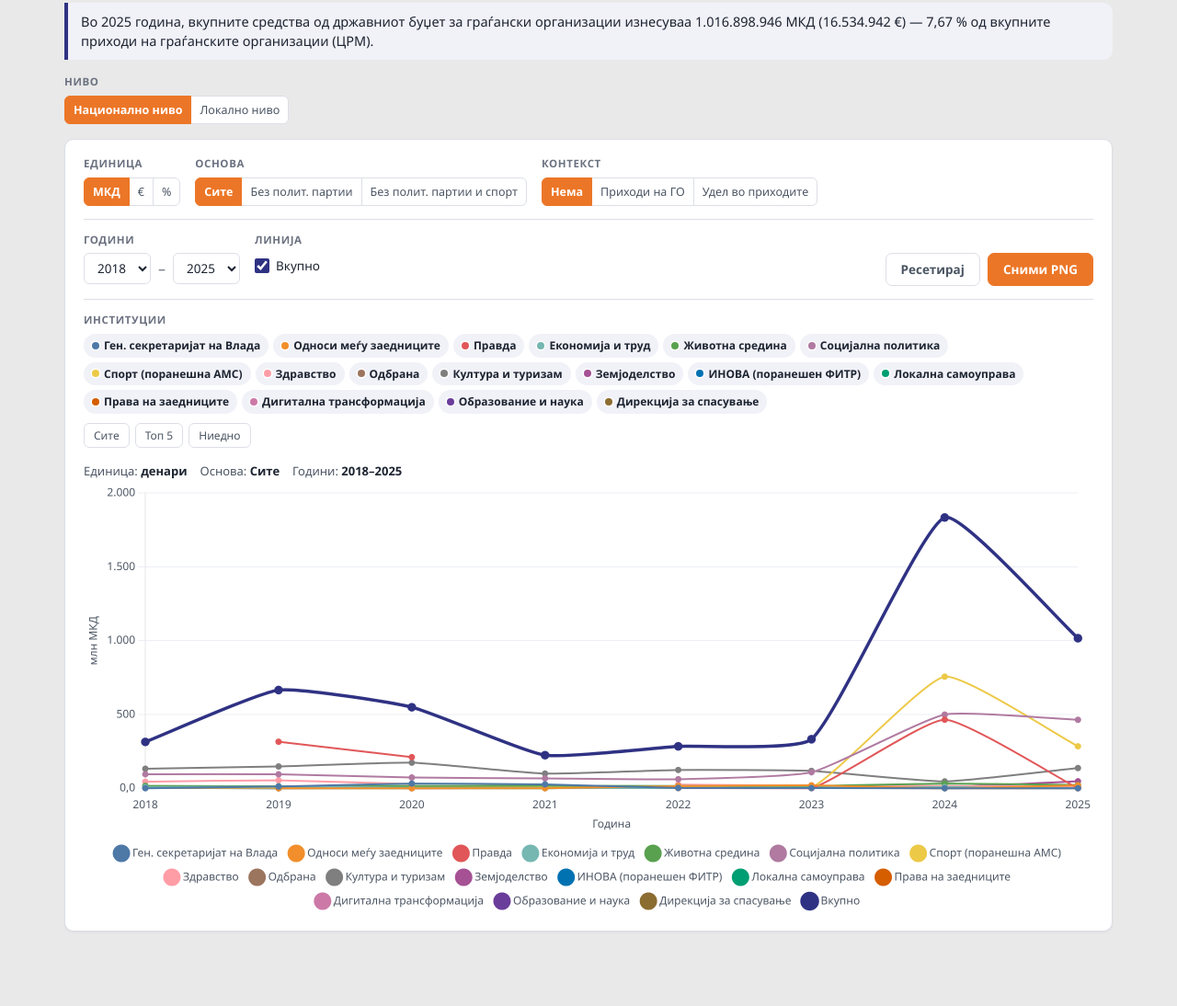
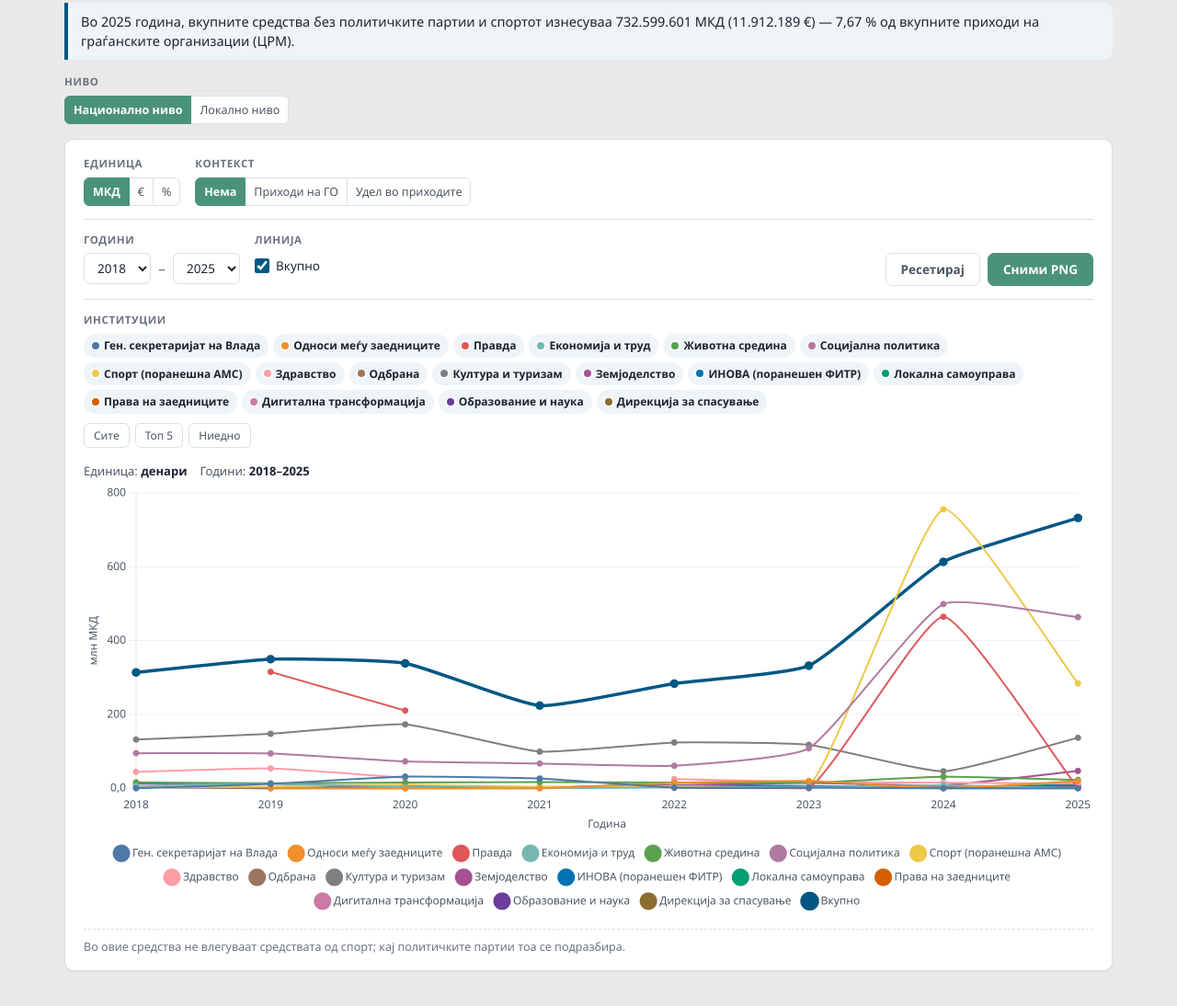
Before and after one commit to twibi/dfg-dashboard, a plain HTML site: page dist/dfg-dashboard-standalone.html in a window 1280 px wide. Shown: the part 170-1264 px from the top of the page at 92% size. Drawn offline with Linux system fonts and the light colour scheme.

Commit message:
Fix basis to 'Без политички партии и спорт', add chart footnote, new palette
- Drop the Основа selector: the Вкупно line, the headline sentence and the % denominator now all use the 'Без политички партии и спорт' figure only (the other bases stay in data.js but are never plotted).
- Add a footnote under the chart: sports funds are not included, political parties are taken to be excluded as well.
- Palette: main #2f3283 -> #005783 (titles, total line), accent #ec7627 -> #4a927b (buttons, active selectors); callout tint and hover green follow.
- Rebuild both single-file dist outputs, update README.

```diff
--- a/assets/css/style.css
+++ b/assets/css/style.css
@@ -1,5 +1,5 @@
 /* DFG dashboard – shared styles (no build step, plain CSS)
-   Palette: main #2f3283 · accent #ec7627 · background #e9e9e9
+   Palette: main #005783 · accent #4a927b · background #e9e9e9
 
    Everything is scoped under `.dfg-root`, every custom property carries the
    `--dfg-` prefix and every internal wrapper uses a `dash-` class, so the
@@ -9,10 +9,10 @@
    harmless) and `body.dfg-standalone`, which only matches the standalone
    site. */
 :root {
-  --dfg-main: #2f3283;          /* titles, level switch, total line */
-  --dfg-main-soft: #f1f1f8;     /* tinted callout background */
-  --dfg-accent: #ec7627;        /* action buttons, active selectors */
-  --dfg-accent-dark: #d9671d;
+  --dfg-main: #005783;          /* titles, total line */
+  --dfg-main-soft: #eef4f8;     /* tinted callout background */
+  --dfg-accent: #4a927b;        /* action buttons, active selectors */
+  --dfg-accent-dark: #3d7a66;
   --dfg-ink: #1c2430;
   --dfg-ink-soft: #4b5563;
   --dfg-ink-faint: #6b7280;
@@ -362,6 +362,16 @@ body.dfg-standalone .dfg-root .dash-page {
 
 .dfg-root .dash-caption .warn { color: var(--dfg-accent); font-weight: 600; }
 
+/* footnote sitting directly under the chart */
+.dfg-root .dash-foot {
+  margin: 14px 0 0;
+  padding-top: 10px;
+  border-top: 1px dashed var(--dfg-line);
+  font-size: 12.5px;
+  line-height: 1.5;
+  color: var(--dfg-ink-faint);
+}
+
 .dfg-root .dash-chart { position: relative; height: 470px !important; }
 
 .dfg-root .dash-empty {
@@ -499,6 +509,16 @@ body.dfg-standalone .dfg-root .dash-page {
   color: var(--dfg-ink-soft) !important;
 }
 
+.dfg-root .dash-foot {
+  display: block !important;
+  margin: 14px 0 0 !important;
+  padding-top: 10px !important;
+  font-size: 12.5px !important;
+  line-height: 1.5 !important;
+  text-align: left !important;
+  color: var(--dfg-ink-faint) !important;
+}
+
 .dfg-root .dash-empty {
   font-size: 15px !important;
   line-height: 1.6 !important;
--- a/dist/dfg-dashboard-standalone.html
+++ b/dist/dfg-dashboard-standalone.html
@@ -8,7 +8,7 @@
   <style>
 /* ==== dfg-dashboard: begin scoped styles (generated) ==== */
 /* DFG dashboard – shared styles (no build step, plain CSS)
-   Palette: main #2f3283 · accent #ec7627 · background #e9e9e9
+   Palette: main #005783 · accent #4a927b · background #e9e9e9
 
    Everything is scoped under `.dfg-root`, every custom property carries the
    `--dfg-` prefix and every internal wrapper uses a `dash-` class, so the
@@ -18,10 +18,10 @@
    harmless) and `body.dfg-standalone`, which only matches the standalone
    site. */
 :root {
-  --dfg-main: #2f3283;          /* titles, level switch, total line */
-  --dfg-main-soft: #f1f1f8;     /* tinted callout background */
-  --dfg-accent: #ec7627;        /* action buttons, active selectors */
-  --dfg-accent-dark: #d9671d;
+  --dfg-main: #005783;          /* titles, total line */
+  --dfg-main-soft: #eef4f8;     /* tinted callout background */
+  --dfg-accent: #4a927b;        /* action buttons, active selectors */
+  --dfg-accent-dark: #3d7a66;
   --dfg-ink: #1c2430;
   --dfg-ink-soft: #4b5563;
   --dfg-ink-faint: #6b7280;
@@ -371,6 +371,16 @@ body.dfg-standalone .dfg-root .dash-page {
 
 .dfg-root .dash-caption .warn { color: var(--dfg-accent); font-weight: 600; }
 
+/* footnote sitting directly under the chart */
+.dfg-root .dash-foot {
+  margin: 14px 0 0;
+  padding-top: 10px;
+  border-top: 1px dashed var(--dfg-line);
+  font-size: 12.5px;
+  line-height: 1.5;
+  color: var(--dfg-ink-faint);
+}
+
 .dfg-root .dash-chart { position: relative; height: 470px !important; }
 
 .dfg-root .dash-empty {
@@ -506,6 +516,16 @@ body.dfg-standalone .dfg-root .dash-page {
   line-height: 1.45 !important;
   text-align: left !important;
   color: var(--dfg-ink-soft) !important;
+}
+
+.dfg-root .dash-foot {
+  display: block !important;
+  margin: 14px 0 0 !important;
+  padding-top: 10px !important;
+  font-size: 12.5px !important;
+  line-height: 1.5 !important;
+  text-align: left !important;
+  color: var(--dfg-ink-faint) !important;
 }
 
 .dfg-root .dash-empty {
@@ -2153,7 +2173,8 @@ window.DFG = {
 
     Measures   Вкупно (the master sheet) — the only series the UI shows
     Units      МКД · € (61,50 МКД/€) · % од вкупниот износ за годината
-    Basis      Сите · Без политички партии · Без политички партии и спорт
+    Basis      fixed: Без политички партии и спорт — the only basis the UI
+               shows (the other two live in data.js but are never plotted)
     Context    Приходи на ГО · Удел на државното финансирање (десна оска)
 
    The per-year detail sheets (Јавен повик / Без јавен повик / највисок и
@@ -2162,7 +2183,7 @@ window.DFG = {
 
    Data: assets/js/data.js (generated by extract_data.py).
    Colours: Tableau-10 style categorical palette for the institutions, the
-   main blue for the always-on total line, the accent orange for the
+   main blue for the always-on total line, the green accent for the
    headline share series. */
 (function () {
   "use strict";
@@ -2171,8 +2192,8 @@ window.DFG = {
               [2018, 2019, 2020, 2021, 2022, 2023, 2024, 2025];
   var RATE = (window.DFG && window.DFG.meta && window.DFG.meta.rate) || 61.5;
 
-  var MAIN = "#2f3283";
-  var ACCENT = "#ec7627";
+  var MAIN = "#005783";
+  var ACCENT = "#4a927b";
   var INK = "#4b5563";
 
   var PALETTE = [
@@ -2183,11 +2204,6 @@ window.DFG = {
   ];
 
   var UNITS = [{ v: "mkd", t: "МКД" }, { v: "eur", t: "€" }, { v: "pct", t: "%" }];
-  var BASES = [
-    { v: "all", t: "Сите" },
-    { v: "noParties", t: "Без полит. партии" },
-    { v: "noPartiesSport", t: "Без полит. партии и спорт" }
-  ];
   var CONTEXTS = [
     { v: "none", t: "Нема" },
     { v: "income", t: "Приходи на ГО" },
@@ -2229,7 +2245,7 @@ window.DFG = {
   var state = {
     level: "national",
     unit: "mkd",
-    basis: "all",
+    basis: "noPartiesSport",
     context: "none",
     showTotal: true,
     from: 0,
@@ -2286,11 +2302,6 @@ window.DFG = {
     var el = mk("button", cls, text);
     el.type = "button";
     return el;
-  }
-
-  function find(list, v) {
-    for (var i = 0; i < list.length; i++) if (list[i].v === v) return list[i];
-    return list[0];
   }
 
   /* segmented control; returns the group element with a _sync() method */
@@ -2361,19 +2372,15 @@ window.DFG = {
   /* ------------------------------------------------------------ filters */
   var card = mk("section", "dash-card");
 
-  /* one line: Единица · Основа · Контекст */
+  /* one line: Единица · Контекст (the basis is fixed — see header) */
   var row1 = mk("div", "dash-row");
   var gUnit = segment("Единица", UNITS,
     function () { return state.unit; },
     function (v) { state.unit = v; });
-  var gBasis = segment("Основа", BASES,
-    function () { return state.basis; },
-    function (v) { state.basis = v; });
   var gContext = segment("Контекст", CONTEXTS,
     function () { return state.context; },
     function (v) { state.context = v; });
   row1.appendChild(gUnit);
-  row1.appendChild(gBasis);
   row1.appendChild(gContext);
   card.appendChild(row1);
 
@@ -2468,6 +2475,12 @@ window.DFG = {
   wrap.appendChild(emptyMsg);
   card.appendChild(wrap);
 
+  /* footnote: the totals shown here exclude sport, political parties are
+     taken to be excluded as well */
+  card.appendChild(mk("p", "dash-foot",
+    "Во овие средства не влегуваат средствата од спорт; кај политичките " +
+    "партии тоа се подразбира."));
+
   sec.appendChild(card);
 
 
@@ -2594,7 +2607,7 @@ window.DFG = {
   /* ------------------------------------------------------------- chart */
   if (typeof Chart === "undefined") {
     wrap.innerHTML =
-      '<p style="color:#2f3283">Chart.js не се вчита (потребна е интернет-врска ' +
+      '<p style="color:#005783">Chart.js не се вчита (потребна е интернет-врска ' +
       'до CDN). Проверете ја врската и освежете ја страницата.</p>';
     renderHeading();
     return;
@@ -2794,7 +2807,6 @@ window.DFG = {
       caption.appendChild(s);
     }
     add("Единица:", state.unit === "pct" ? "%" : unitLabel(state.unit));
-    add("Основа:", find(BASES, state.basis).t);
     add("Години:", YEARS[state.from] + "–" + YEARS[state.to]);
     if (!state.showTotal) add("", "без вкупната линија", "warn");
   }
@@ -2804,7 +2816,6 @@ window.DFG = {
   function refresh() {
     levelGroup._sync();
     gUnit._sync();
-    gBasis._sync();
     gContext._sync(level().available);
 
     totalChk.checked = state.showTotal;
@@ -2820,7 +2831,7 @@ window.DFG = {
   resetBtn.addEventListener("click", function () {
     state.level = "national";
     state.unit = "mkd";
-    state.basis = "all";
+    state.basis = "noPartiesSport";
     state.context = "none";
     state.from = 0;
     state.to = YEARS.length - 1;
```
Also changed, not shown: assets/js/dashboard.js (+15 -24 lines), dist/dfg-dashboard-wordpress.html (+40 -29 lines), 2 other files.
